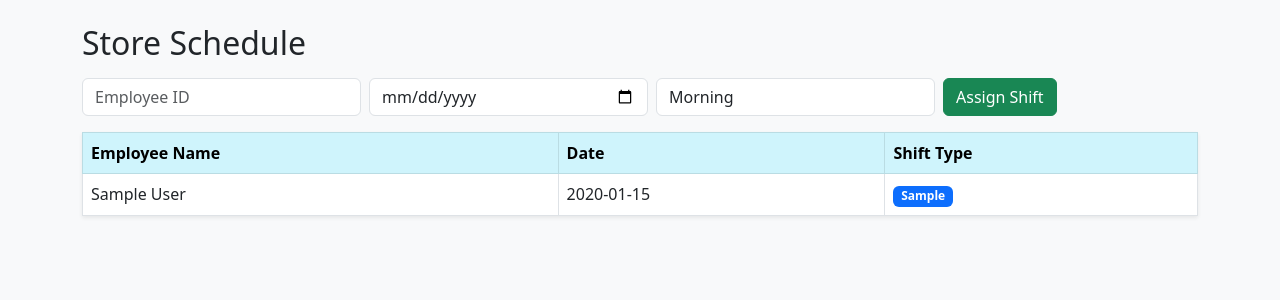
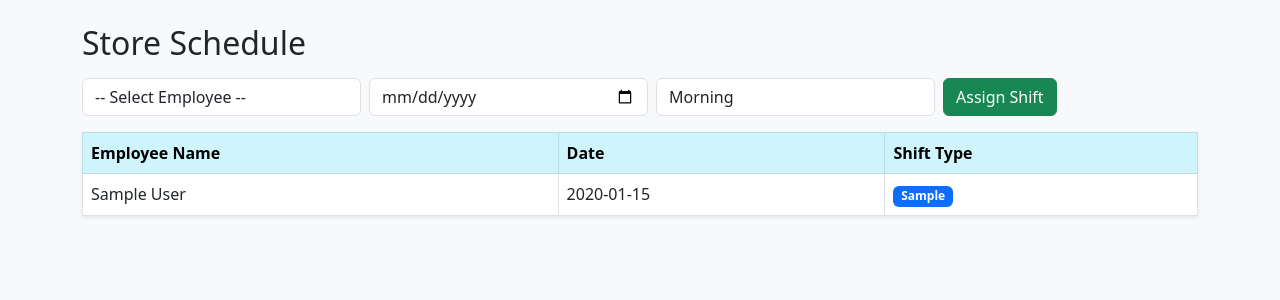
Before and after one commit to chenzee-1/MeitiSystem, a Flask app: page /schedule in a window 1280 px wide. Shown: the part 56-356 px from the top of the page. Run offline with Flask 3, Linux system fonts and the light colour scheme; a user stored in the database is signed in; tables that the repository leaves empty hold one stand-in row (values such as "Sample post").

Commit message:
second save

```diff
--- a/app.py
+++ b/app.py
@@ -165,13 +165,19 @@ def delete_employee(id):
 def schedule():
     if 'user_id' not in session:
         return redirect(url_for('login'))
+
     conn = get_db()
-    # 关联查询：把员工名字也查出来
+    # 1. 查出所有员工，传给前端做下拉菜单
+    employees = conn.execute("SELECT * FROM employees").fetchall()
+
+    # 2. 查出排班表
     schedules = conn.execute('''SELECT s.id, e.name, s.date, s.shift_type
                                 FROM schedules s
                                 JOIN employees e ON s.employee_id = e.id''').fetchall()
     conn.close()
-    return render_template('schedule.html', schedules=schedules)
+
+    # 3. 把 employees 也一并传过去
+    return render_template('schedule.html', schedules=schedules, employees=employees)
     # 在 app.py 里补充这个路由
 @app.route('/add_schedule', methods=['POST'])
 def add_schedule():
--- a/templates/schedule.html
+++ b/templates/schedule.html
@@ -4,7 +4,12 @@
 <!-- 加在 schedule.html 的 <h2> 下面 -->
 <form action="/add_schedule" method="POST" class="mb-3 d-flex gap-2">
     <!-- 这里的下拉框你们最好用 Jinja2 循环把 employees 传过来，或者直接写死演示 -->
-    <input type="text" name="employee_id" placeholder="Employee ID" required class="form-control w-25">
+    <select name="employee_id" class="form-control w-25" required>
+        <option value="">-- Select Employee --</option>
+        {% for emp in employees %}
+            <option value="{{ emp['id'] }}">{{ emp['name'] }} (ID: {{ emp['id'] }})</option>
+        {% endfor %}
+    </select>
     <input type="date" name="date" required class="form-control w-25">
     <select name="shift_type" class="form-control w-25">
         <option value="Morning">Morning</option>
```
